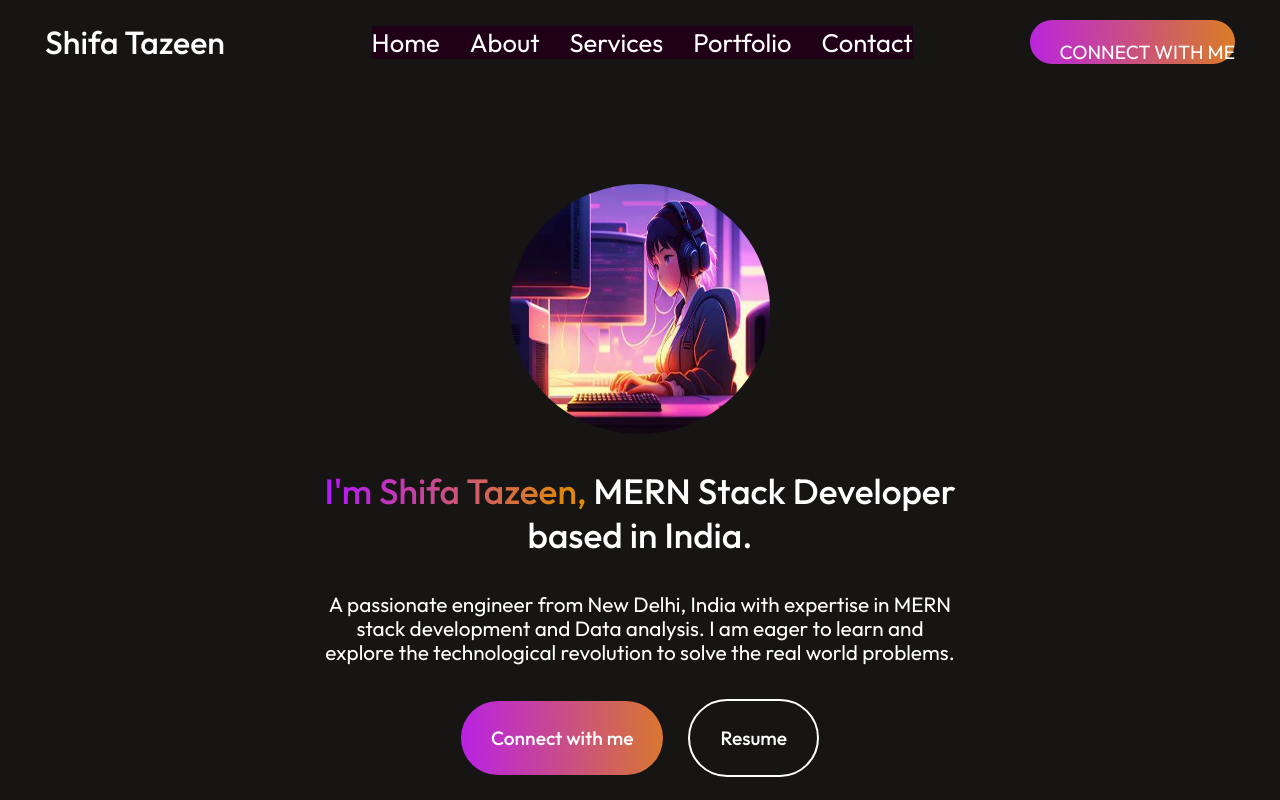
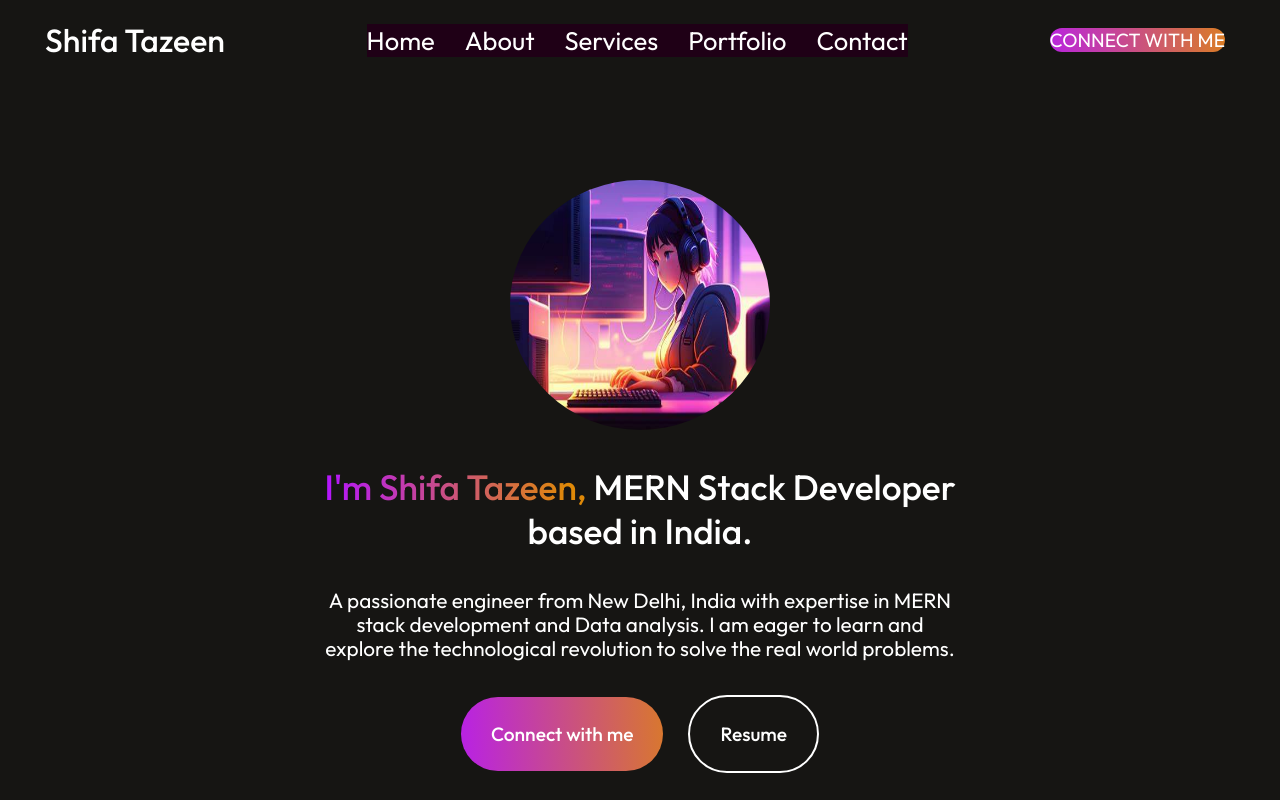
Before and after one commit to Shifashaikh-1234/Portfolio-ShifaTazeen, a React (Vite) app: page / in a window 1280 px wide. Shown: the top 800 px of the page. Built offline with nearby package versions, Linux system fonts and the light colour scheme; the HTML template or start-up script is replaced by a standard one.

Commit message:
Update Navbar.css

```diff
--- a/src/Components/Navbar/Navbar.css
+++ b/src/Components/Navbar/Navbar.css
@@ -52,8 +52,8 @@
     font-size: 1.2rem;
     cursor: pointer;
     transition: 0.5s;
-    padding-left: 30px;
-    padding-top: 20px;
+    margin-left:30px;
+    margin-right:10px;
 }
 .nav-connect:hover{
     transform: scale(1.05);
```
